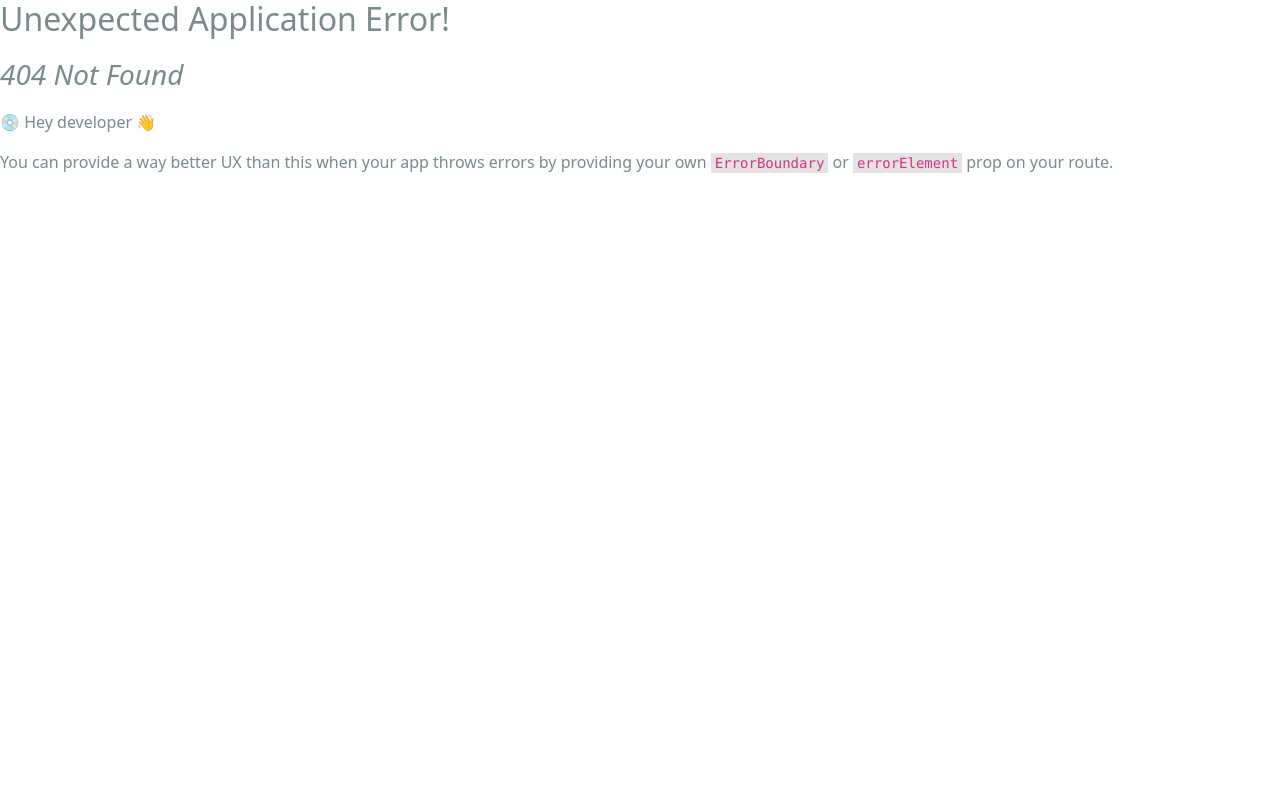
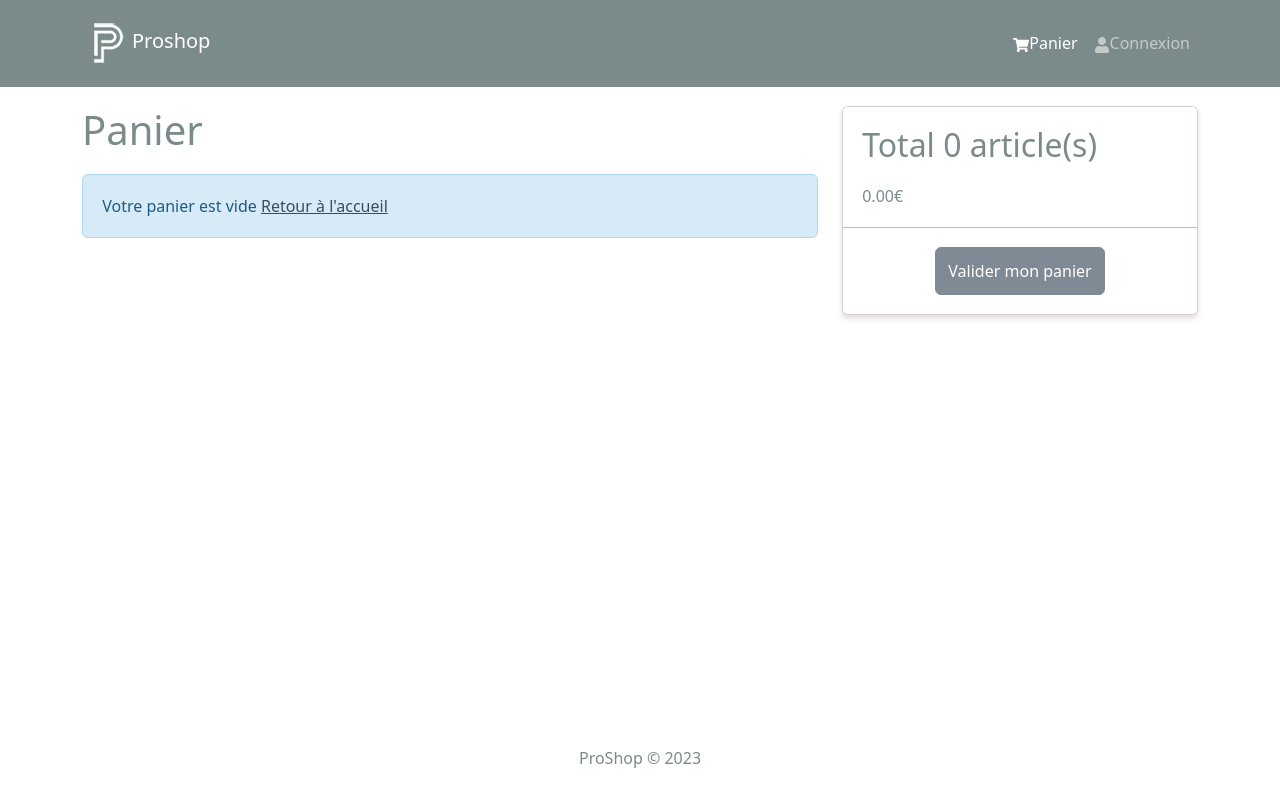
Before and after one commit to Ramuo/proshop-v2, a React (Create React App) app in the folder frontend/: page /cart in a window 1280 px wide. Before the commit this address had no page. Shown: the top 802 px of the page. Built offline with nearby package versions, Linux system fonts and the light colour scheme.

Commit message:
Cart Screen

```diff
--- a/frontend/src/components/Product.jsx
+++ b/frontend/src/components/Product.jsx
@@ -3,10 +3,12 @@
 import {Card, Button} from 'react-bootstrap';
 import Rating from './Rating';
 
+
+
+
+
 const Product = ({product}) => {
     // STATE
-
-
 
     //FUNCTIONS
 
@@ -34,8 +36,8 @@
                 </Card.Text>
             </Card.Body>
             <Link to={`/product/${product._id}`} className='d-flex justify-content-end'>
-                <Button>
-                    Ajouter
+                <Button type='button' className='btn-block w-55'>
+                    Ajouter au panier
                 </Button>
             </Link>
         </Card>
--- a/frontend/src/index.js
+++ b/frontend/src/index.js
@@ -16,6 +16,7 @@
 
 import HomeScreen from './screens/HomeScreen';
 import ProductScreen from './screens/ProductScreen';
+import CartScreen from './screens/CartScreen';
 
 
 const router = createBrowserRouter(
@@ -23,6 +24,7 @@
     <Route path='/' element={<App/>}>
       <Route index={true} path='/' element={<HomeScreen/>}/>
       <Route path='/product/:id' element={<ProductScreen/>}/>
+      <Route path='/cart' element={<CartScreen/>}/>
     </Route>
   )
 );
--- /dev/null
+++ b/frontend/src/screens/CartScreen.jsx
@@ -0,0 +1,109 @@
+import { Link, useNavigate } from 'react-router-dom';
+import { useDispatch, useSelector } from 'react-redux';
+import {
+  Row,
+  Col,
+  ListGroup,
+  Image,
+  Form,
+  Button,
+  Card,
+} from 'react-bootstrap';
+import { FaTrash } from 'react-icons/fa';
+import Message from '../components/Message';
+import { addToCart } from '../slices/cartSlice';
+
+
+
+
+const CartScreen = () => {
+    //STATE
+    const navigate = useNavigate();
+    const dispatch = useDispatch();
+
+    //Global state
+    const cart = useSelector((state) => state.cart);
+    const { cartItems } = cart;
+
+
+
+    //FUNCTIONS:
+    //To add to cardhandler
+    const addToCartHandler = async (product, qty) => {
+        dispatch(addToCart({...product, qty}));
+    };
+
+
+
+    // RENDERED ELEMENTS
+    return (
+    <Row>
+        {/* Col 1 */}
+        <Col md={8}>
+            <h1 style={{marginBottom: '20px'}}>Panier</h1>
+            {cartItems.length === 0 ? (
+                <Message>
+                    Votre panier est vide <Link to='/'>Retour à l'accueil</Link>
+                </Message>
+            ) : (
+                <ListGroup variant='flush'>
+                    {cartItems.map((item) => (
+                        <ListGroup.Item key={item._id}>
+                            <Row>
+                                <Col md={2}>
+                                    <Image src={item.image} alt={item.name} fluid rounded/>
+                                </Col>
+                                <Col md={3}>
+                                   <Link to={`/product/${item._id}`}>{item.name}</Link>
+                                </Col>
+                                <Col md={2}>
+                                    {item.price}€
+                                </Col>
+                                <Col md={2}>
+                                    <Form.Control
+                                    as='select'
+                                    value={item.qty}
+                                    onChange={(e) => addToCartHandler(item, Number(e.target.value))}
+                                    >
+                                        {[...Array(item.countInStock).keys()].map((x) => (
+                                            <option key={x + 1} value={x + 1}>
+                                                {x + 1}
+                                            </option>
+                                        ))}
+                                    </Form.Control>
+                                </Col>
+                                <Col md={2}>
+                                    <Button type='button' variant='light'>
+                                            <FaTrash/>
+                                    </Button>
+                                </Col>
+                            </Row>
+                        </ListGroup.Item>
+                    ))}
+                </ListGroup>
+            )}
+        </Col>
+
+        {/* Col 2 */}
+        <Col md={4}>
+            <Card>
+                <ListGroup variant='flush'>
+                    <ListGroup.Item>
+                        <h2>
+                            Total {cartItems.reduce((acc, item) => acc + item.qty, 0)} article(s)
+                        </h2>
+                        {cartItems.reduce((acc, item) => acc + item.qty * item.price, 0).toFixed(2)}€
+                    </ListGroup.Item>
+                    <ListGroup.Item className='d-flex justify-content-center'>
+                        <Button type='button' className='btn-block' disabled={cartItems.length === 0}>
+                            Valider mon panier
+                        </Button>
+                    </ListGroup.Item>
+                </ListGroup>
+            </Card>
+        </Col>
+    </Row>
+    )
+}
+
+export default CartScreen
--- a/frontend/src/screens/HomeScreen.jsx
+++ b/frontend/src/screens/HomeScreen.jsx
@@ -3,8 +3,6 @@
 import Loader from '../components/Loader';
 import Message from '../components/Message';
 import { useGetProductsQuery } from '../slices/productsApiSlice';
-
-
 
 
 
```
